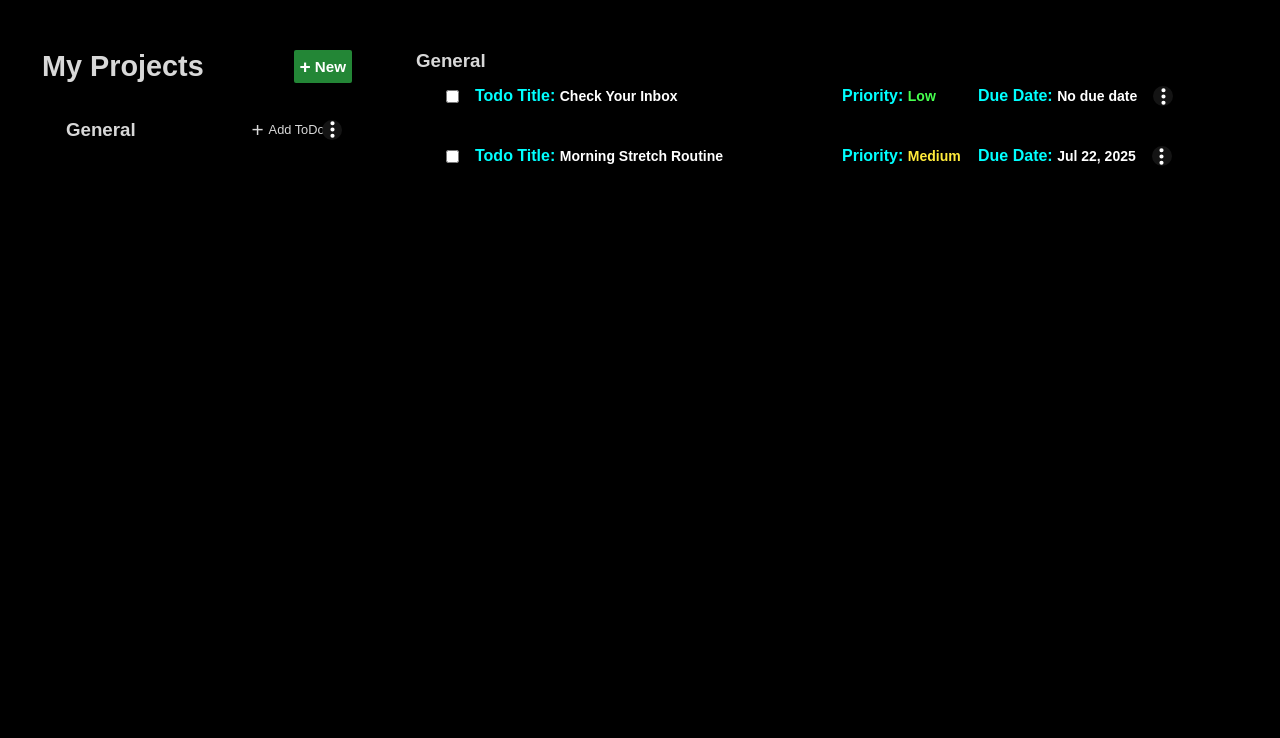
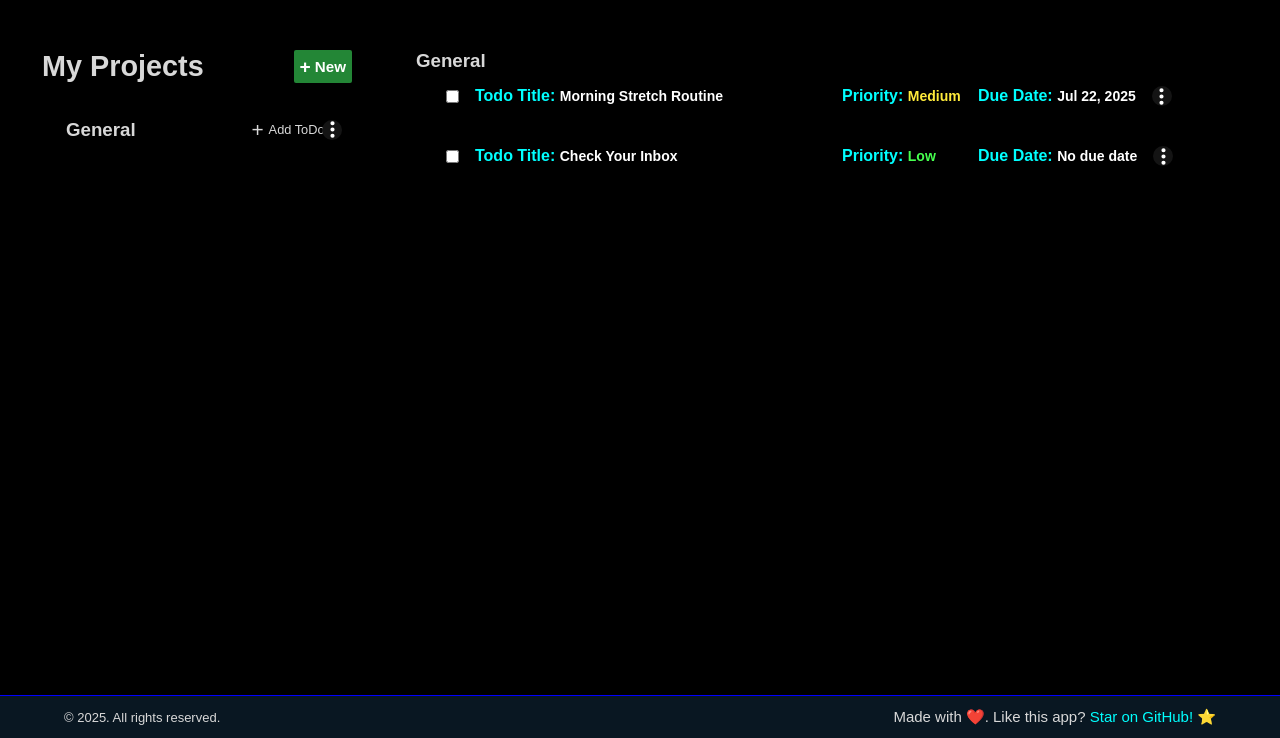
Before and after one commit to dere-12/todo-list, a website built with webpack: page src/template.html in a window 1280 px wide. Shown: the part 62-800 px from the top of the page. Built offline with nearby package versions, Linux system fonts and the light colour scheme.

Commit message:
Add footer and reverse projects and todos display
- reverse projects and todos arrays for displaying in latest order and
  add footer with copyright and Github link.

```diff
--- a/src/modules/DOMStuff/renderProjectElements.js
+++ b/src/modules/DOMStuff/renderProjectElements.js
@@ -19,7 +19,9 @@ aside.innerHTML = `
 
 function renderProject() {
   document.querySelector(".projects-container").innerHTML = "";
-  projectsArray.forEach((project) => {
+  const reversedProjectArray = [...projectsArray].reverse();
+
+  reversedProjectArray.forEach((project) => {
     const projectsContainer = document.querySelector(".projects-container");
     const li = document.createElement("li");
     li.className = "project";
--- a/src/modules/DOMStuff/renderToDoElements.js
+++ b/src/modules/DOMStuff/renderToDoElements.js
@@ -22,10 +22,11 @@ function renderLiElements(projectId) {
   const todosContainer = document.querySelector(".todos-container");
   const targetProject = getTargetProject(projectId);
   const todoArray = targetProject.todosArray;
+  const reversedTodoArray = [...todoArray].reverse();
 
   todosContainer.innerHTML = "";
 
-  todoArray.forEach((todo) => {
+  reversedTodoArray.forEach((todo) => {
     const li = document.createElement("li");
     li.className = "todo-list-item";
     li.innerHTML = `
--- a/src/style.css
+++ b/src/style.css
@@ -36,3 +36,37 @@ main {
   grid-column: 2/3;
   grid-row: 2/3;
 }
+
+footer {
+  border-top: 1px solid blue;
+  width: 100%;
+  position: fixed;
+  bottom: 0;
+  z-index: 10;
+  background-color: #091722;
+  box-shadow: 0px -10px 30px 40px rgba(0, 0, 0, 0.9);
+}
+
+.footer-content {
+  display: flex;
+  justify-content: space-between;
+  align-items: center;
+  padding: 12px 4rem;
+}
+
+.footer-content p:first-child {
+  font-size: 13px;
+}
+
+.footer-content p:last-child {
+  font-size: 15px;
+}
+
+.footer-content a {
+  color: aqua;
+  text-decoration: none;
+}
+
+.footer-content a:hover {
+  text-decoration: underline;
+}
--- a/src/template.html
+++ b/src/template.html
@@ -13,5 +13,19 @@
       <aside></aside>
       <main></main>
     </div>
+    <footer>
+      <div class="footer-content">
+        <p>&copy; 2025. All rights reserved.</p>
+        <p>
+          Made with ❤️. Like this app?
+          <a
+            href="https://github.com/dere-12/todo-list.git"
+            target="_blank"
+            rel="noopener noreferrer"
+            >Star on GitHub! ⭐</a
+          >
+        </p>
+      </div>
+    </footer>
   </body>
 </html>
```
